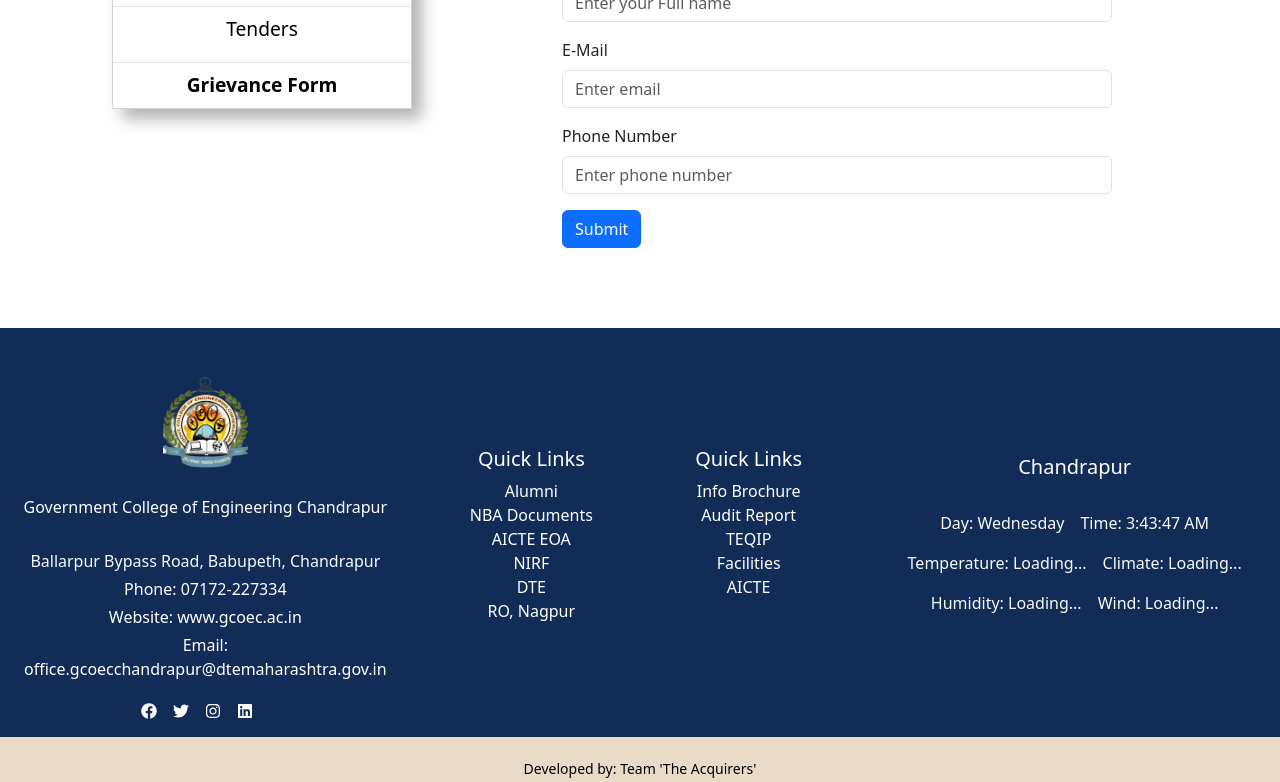
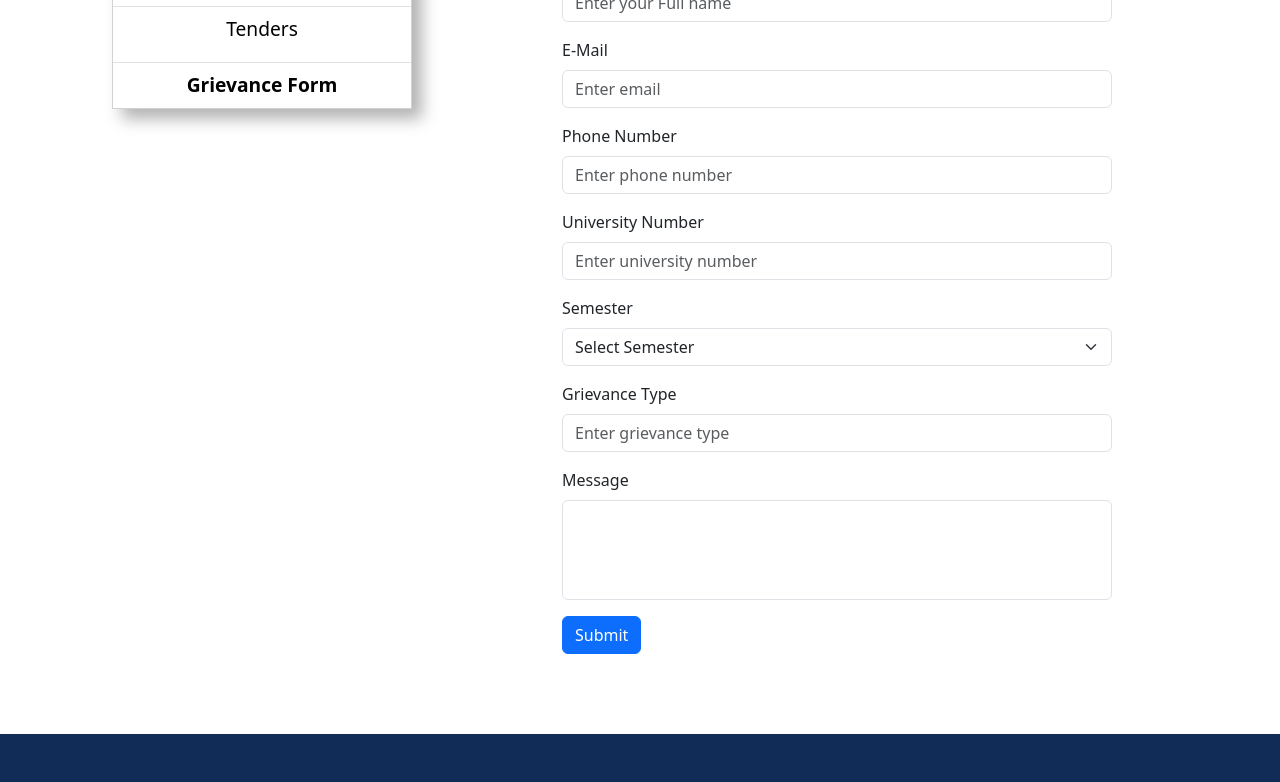
Before and after one commit to ahmad-rk02/Group1_CampusConnect, a React (Vite) app: page /grievanceform in a window 1280 px wide. Shown: the part 454-1236 px from the top of the page. Built offline with nearby package versions, Linux system fonts and the light colour scheme; no server answers; a small style sheet from the web is missing.

Commit message:
added grievance and drop-down changes

```diff
--- a/src/Administration/GrievanceForm.css
+++ b/src/Administration/GrievanceForm.css
@@ -55,28 +55,33 @@
     width: 300px;
     box-shadow: 10px 10px 15px rgba(0, 0, 0, 0.3);
 }
-.left-nav-row-grivnce{
+
+.left-nav-row-grivnce {
     height: 56px;
-  }
+}
 
-.left-nav-row-grivnce-01{
+.left-nav-row-grivnce-01 {
     font-weight: 700;
 }
 
-.head-right-top-grivnce{
+.head-right-top-grivnce {
     margin-top: 50px;
     margin-left: 200px;
     height: 50px;
 }
 
-.head-right-top-grivnce h3{
+.head-right-top-grivnce h3 {
     text-align: left;
-   padding-left: 15px;
-   padding-top: 5px;
+    padding-left: 15px;
+    padding-top: 5px;
 }
 
-.form-section-grivnce{
+.form-section-grivnce {
     width: 65%;
     margin-top: 50px;
     margin-left: 200px;
 }
+
+.message-box {
+    height: 100px;
+}
--- a/src/Administration/GrievanceForm.jsx
+++ b/src/Administration/GrievanceForm.jsx
@@ -1,5 +1,5 @@
-import React, { useState }  from 'react'
-import { Container, Row, Col, Card, ListGroup, Form, Button }  from 'react-bootstrap';
+import React, { useState } from 'react'
+import { Container, Row, Col, Card, ListGroup, Form, Button } from 'react-bootstrap';
 import { Link } from 'react-router-dom';
 import 'bootstrap-icons/font/bootstrap-icons.css';
 import './GrievanceForm.css';
@@ -8,8 +8,13 @@ const GrievanceForm = () => {
 
 
   const [formData, setFormData] = useState({
+    fullname: '',
     email: '',
-    password: '',
+    phone: '',
+    universityNumber: '',
+    semester: '',
+    grievanceType: '',
+    message: '',
   });
 
   const handleChange = (e) => {
@@ -97,10 +102,10 @@ const GrievanceForm = () => {
           <Col>
 
             <div>
-           <div  className='head-right-top-grivnce' style={{width: "70%", backgroundColor: "#eadbc8"}}>
+              <div className='head-right-top-grivnce' style={{ width: "70%", backgroundColor: "#eadbc8" }}>
                 <h3 style={{ color: '#102C57' }} >Student Login
 
-            <svg xmlns="http://www.w3.org/2000/svg" enable-background="new 0 0 20 20" height="35px" viewBox="0 0 20 20" width="40px" fill="#102C57"><g><g><rect fill="none" height="20" width="20"/></g></g><g><polygon points="4.59,16.59 6,18 14,10 6,2 4.59,3.41 11.17,10"/></g></svg>
+                  <svg xmlns="http://www.w3.org/2000/svg" enable-background="new 0 0 20 20" height="35px" viewBox="0 0 20 20" width="40px" fill="#102C57"><g><g><rect fill="none" height="20" width="20" /></g></g><g><polygon points="4.59,16.59 6,18 14,10 6,2 4.59,3.41 11.17,10" /></g></svg>
 
                   Register Here</h3></div>
             </div>
@@ -141,6 +146,57 @@ const GrievanceForm = () => {
                   />
                 </Form.Group>
 
+                <Form.Group controlId="formUniversityNumber" className="mb-3">
+                  <Form.Label>University Number</Form.Label>
+                  <Form.Control
+                    type="number"
+                    name="universityNumber"
+                    value={formData.universityNumber}
+                    onChange={handleChange}
+                    placeholder="Enter university number"
+                  />
+                </Form.Group>
+
+                <Form.Group controlId="formSemester" className="mb-3">
+                  <Form.Label>Semester</Form.Label>
+                  <Form.Select
+                    name="semester"
+                    value={formData.semester}
+                    onChange={handleChange} // Handler to update form data
+                  >
+                    <option value="">Select Semester</option>
+                    <option value="1">Semester 1</option>
+                    <option value="2">Semester 2</option>
+                    <option value="3">Semester 3</option>
+                    <option value="4">Semester 4</option>
+                    <option value="5">Semester 5</option>
+                    <option value="6">Semester 6</option>
+                    <option value="7">Semester 7</option>
+                    <option value="8">Semester 8</option>
+                  </Form.Select>
+                </Form.Group>
+
+                <Form.Group controlId="formGrievanceType" className="mb-3">
+                  <Form.Label>Grievance Type</Form.Label>
+                  <Form.Control
+                    type="text"
+                    name="grievanceType"
+                    value={formData.grievanceType}
+                    onChange={handleChange}
+                    placeholder="Enter grievance type"
+                  />
+                </Form.Group>
+
+                <Form.Group controlId="formMessage" className="mb-3">
+                  <Form.Label>Message</Form.Label>
+                  <Form.Control
+                    type="text"
+                    name="message"
+                    value={formData.message}
+                    onChange={handleChange}
+                  className='message-box'/>
+                </Form.Group>
+
                 <Button variant="primary" type="submit">
                   Submit
                 </Button>
--- a/src/components/Navbar.css
+++ b/src/components/Navbar.css
@@ -2,3 +2,15 @@
     background-color: #102C57;
     color: white;
 }
+
+
+.dropdown-submenu {
+    position: relative;
+  }
+
+  .dropdown-submenu .dropdown-menu {
+    top: 0;
+    left: 100%; /* This ensures the submenu appears to the right */
+    margin-top: -1px; /* Aligns it with the parent item */
+    display: none; /* Hide initially */
+  }
```
Lines whose indentation alone changed are shown as unchanged.
